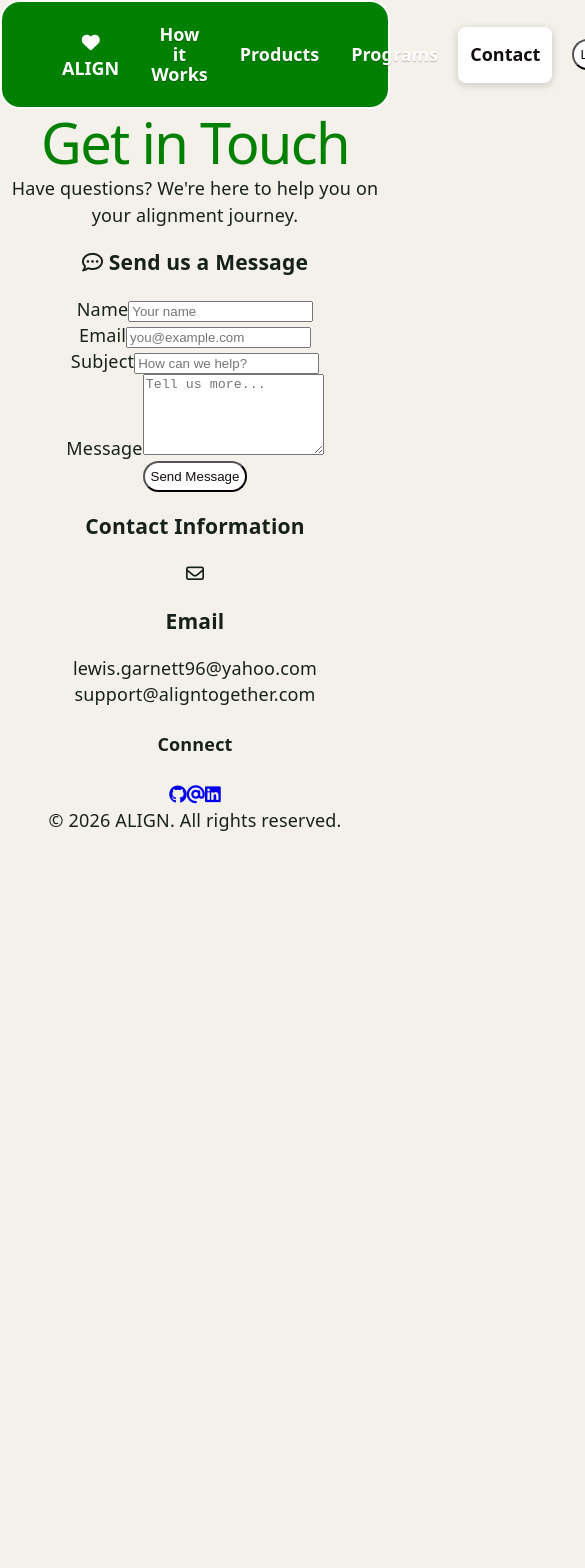
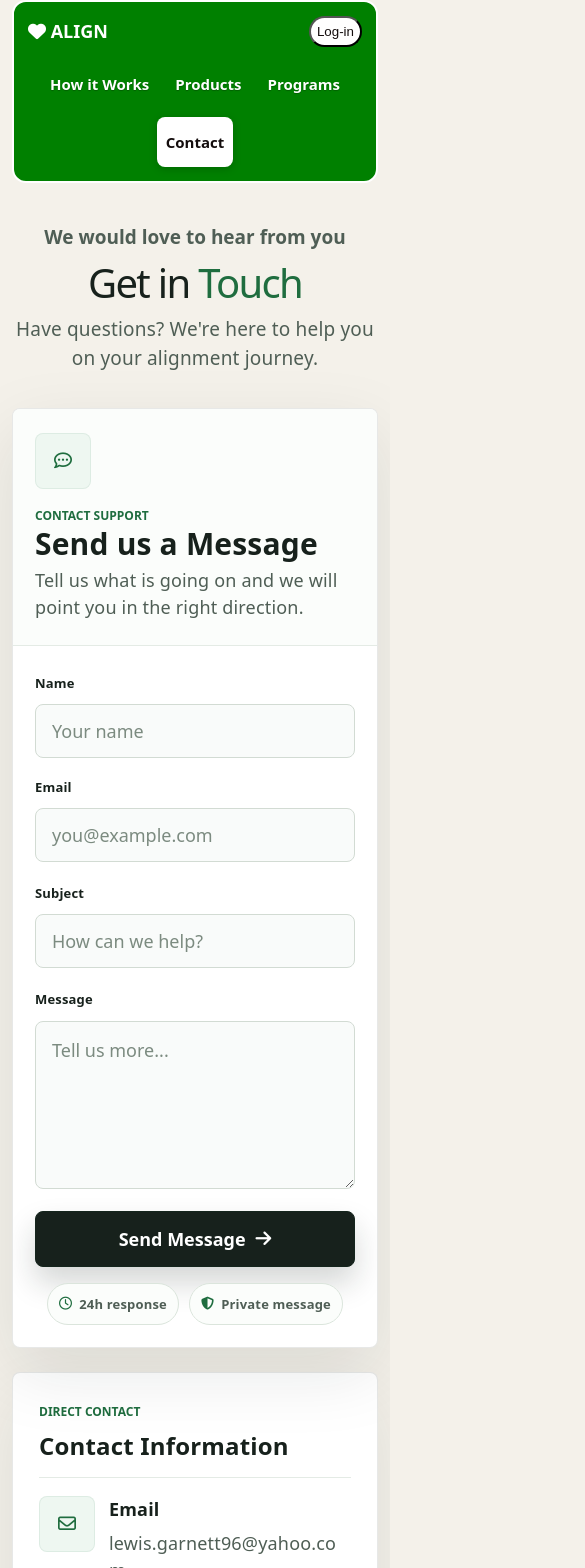
Before and after one commit to lewisg25/react-align-app, a React (Vite) app: page /contact in a window 390 px wide. Shown: the top 1568 px of the page, 585 px wide, since content can reach past the window. Before the commit the page ends 844 px from the top, so only its background shows below. Built offline with nearby package versions, Linux system fonts and the light colour scheme; no server answers.

Commit message:
contact page

```diff
--- a/components/Contact.jsx
+++ b/components/Contact.jsx
@@ -62,6 +62,7 @@ const Contacts = () => {
   return (
     <main className="contact-page">
       <section className="contact-hero">
+        <p className="contact-hero-kicker">We would love to hear from you</p>
         <h1>
           Get in <span>Touch</span>
         </h1>
@@ -70,17 +71,30 @@ const Contacts = () => {
 
       <div className="contact-grid">
         <section className="contact-form-container">
-          <h3>
-            <i className="fa-regular fa-comment-dots" /> Send us a Message
-          </h3>
+          <div className="contact-form-heading">
+            <div className="contact-heading-icon" aria-hidden="true">
+              <i className="fa-regular fa-comment-dots" />
+            </div>
+            <div>
+              <p className="contact-kicker">Contact support</p>
+              <h3>Send us a Message</h3>
+              <p>
+                Tell us what is going on and we will point you in the right
+                direction.
+              </p>
+            </div>
+          </div>
 
           {isSubmitted ? (
             <div className="success-message">
+              <div className="success-icon" aria-hidden="true">
+                <i className="fa-solid fa-check" />
+              </div>
               <h4>Thanks, {formData.name}!</h4>
               <p>Your message has been sent. We'll get back to you shortly.</p>
             </div>
           ) : (
-            <form onSubmit={handleSubmit}>
+            <form className="contact-form" onSubmit={handleSubmit}>
               <div className="form-row">
                 {contactFields.slice(0, 2).map((field) => (
                   <ContactField
@@ -111,14 +125,27 @@ const Contacts = () => {
               </div>
 
               <button type="submit" className="btn-solid btn-full">
-                Send Message
+                <span>Send Message</span>
+                <i className="fa-solid fa-arrow-right" aria-hidden="true" />
               </button>
+
+              <div className="contact-form-meta" aria-label="Contact details">
+                <span>
+                  <i className="fa-regular fa-clock" aria-hidden="true" /> 24h
+                  response
+                </span>
+                <span>
+                  <i className="fa-solid fa-shield-halved" aria-hidden="true" />{" "}
+                  Private message
+                </span>
+              </div>
             </form>
           )}
         </section>
 
         <aside className="contact-sidebar">
           <div className="info-card">
+            <p className="contact-kicker">Direct contact</p>
             <h3>Contact Information</h3>
             <div className="info-item">
               <div className="info-icon">
@@ -130,6 +157,10 @@ const Contacts = () => {
                 <p>support@aligntogether.com</p>
               </div>
             </div>
+            <div className="info-note">
+              <i className="fa-regular fa-circle-check" aria-hidden="true" />
+              <span>Best for account help, program questions, and support.</span>
+            </div>
           </div>
         </aside>
       </div>
--- a/src/index.css
+++ b/src/index.css
@@ -1308,6 +1308,316 @@
      width: 100%;
    }
 
+   /* =========================
+   CONTACT
+========================= */
+   .contact-page {
+     width: min(1120px, calc(100% - 32px));
+     margin: 0 auto;
+     padding: 62px 0 78px;
+     text-align: left;
+   }
+
+   .contact-hero {
+     display: grid;
+     gap: 10px;
+     margin-bottom: 34px;
+     text-align: center;
+   }
+
+   .contact-hero-kicker {
+     margin: 0;
+     color: #1f6d3f;
+     font-size: 14px;
+     font-weight: 800;
+     letter-spacing: 0;
+   }
+
+   .contact-hero h1 {
+     margin: 0;
+     color: #17211c;
+     font-size: 54px;
+     line-height: 1.06;
+   }
+
+   .contact-hero h1 span {
+     color: #1f6d3f;
+   }
+
+   .contact-hero p {
+     width: min(620px, 100%);
+     margin: 0 auto;
+     color: #4f5e55;
+     font-size: 19px;
+     line-height: 1.55;
+   }
+
+   .contact-grid {
+     display: grid;
+     grid-template-columns: minmax(0, 1.55fr) minmax(300px, 0.85fr);
+     gap: 24px;
+     align-items: start;
+   }
+
+   .contact-form-container,
+   .info-card {
+     overflow: hidden;
+     border: 1px solid rgba(23, 33, 28, 0.1);
+     border-radius: 8px;
+     background: #fff;
+     box-shadow: 0 24px 70px rgba(23, 33, 28, 0.1);
+   }
+
+   .contact-form-container {
+     position: relative;
+     padding: 34px;
+   }
+
+   .contact-form-heading {
+     display: grid;
+     grid-template-columns: 56px 1fr;
+     gap: 18px;
+     align-items: start;
+     margin: -34px -34px 26px;
+     padding: 32px 34px 28px;
+     border-bottom: 1px solid #e4ebe5;
+     background: #fbfdfb;
+   }
+
+   .contact-heading-icon,
+   .success-icon,
+   .info-icon {
+     display: inline-flex;
+     align-items: center;
+     justify-content: center;
+     width: 56px;
+     height: 56px;
+     border-radius: 8px;
+     background: #eef7f1;
+     color: #1f6d3f;
+     box-shadow: inset 0 0 0 1px rgba(31, 109, 63, 0.08);
+   }
+
+   .contact-form-heading h3 {
+     margin: 2px 0 6px;
+     color: #17211c;
+     font-size: 30px;
+     line-height: 1.15;
+   }
+
+   .contact-form-heading p {
+     color: #4f5e55;
+     line-height: 1.5;
+   }
+
+   .contact-kicker {
+     margin: 0;
+     color: #1f6d3f !important;
+     font-size: 12px;
+     font-weight: 800;
+     letter-spacing: 0;
+     text-transform: uppercase;
+   }
+
+   .contact-form {
+     display: grid;
+     gap: 18px;
+   }
+
+   .form-row {
+     display: grid;
+     grid-template-columns: repeat(2, minmax(0, 1fr));
+     gap: 16px;
+   }
+
+   .contact-form-container .form-group {
+     display: grid;
+     gap: 8px;
+     margin: 0;
+   }
+
+   .contact-form-container label {
+     color: #17211c;
+     font-size: 13px;
+     font-weight: 800;
+   }
+
+   .contact-form-container input,
+   .contact-form-container textarea {
+     width: 100%;
+     box-sizing: border-box;
+     border: 1px solid #d2dbd3;
+     border-radius: 8px;
+     background: #f9fbfa;
+     color: #17211c;
+     font: inherit;
+     outline: none;
+     transition: border-color 0.2s ease, box-shadow 0.2s ease,
+       background-color 0.2s ease;
+   }
+
+   .contact-form-container input {
+     min-height: 54px;
+     padding: 0 16px;
+   }
+
+   .contact-form-container textarea {
+     min-height: 168px;
+     padding: 15px 16px;
+     resize: vertical;
+   }
+
+   .contact-form-container input::placeholder,
+   .contact-form-container textarea::placeholder {
+     color: #7c8b80;
+   }
+
+   .contact-form-container input:focus,
+   .contact-form-container textarea:focus {
+     border-color: #1f6d3f;
+     background: #fff;
+     box-shadow: 0 0 0 4px rgba(31, 109, 63, 0.12);
+   }
+
+   .contact-form-container .btn-full {
+     display: inline-flex;
+     align-items: center;
+     justify-content: center;
+     gap: 10px;
+     width: 100%;
+     min-height: 56px;
+     margin-top: 4px;
+     border: 1px solid #15251d;
+     border-radius: 8px;
+     background: #17211c;
+     color: #fff;
+     cursor: pointer;
+     font: inherit;
+     font-weight: 800;
+     box-shadow: 0 16px 30px rgba(23, 33, 28, 0.18);
+     transition: transform 0.2s ease, box-shadow 0.2s ease,
+       background-color 0.2s ease;
+   }
+
+   .contact-form-container .btn-full:hover,
+   .contact-form-container .btn-full:focus-visible {
+     background: #1f6d3f;
+     box-shadow: 0 18px 34px rgba(31, 109, 63, 0.24);
+     transform: translateY(-1px);
+     outline: none;
+   }
+
+   .contact-form-meta {
+     display: flex;
+     align-items: center;
+     justify-content: center;
+     gap: 10px;
+     flex-wrap: wrap;
+     margin-top: -2px;
+     color: #4f5e55;
+     font-size: 13px;
+     font-weight: 700;
+   }
+
+   .contact-form-meta span {
+     display: inline-flex;
+     align-items: center;
+     gap: 7px;
+     min-height: 32px;
+     border: 1px solid #dbe5dc;
+     border-radius: 999px;
+     background: #fbfdfb;
+     padding: 4px 11px;
+   }
+
+   .contact-form-meta i {
+     color: #1f6d3f;
+   }
+
+   .success-message {
+     display: grid;
+     justify-items: center;
+     gap: 10px;
+     border: 1px solid #b9dcc3;
+     border-radius: 8px;
+     background: #f1faf4;
+     color: #185c32;
+     padding: 46px 24px;
+     text-align: center;
+   }
+
+   .success-message h4 {
+     margin: 4px 0 0;
+     color: #17211c;
+     font-size: 24px;
+   }
+
+   .success-message p {
+     color: #4f5e55;
+   }
+
+   .success-icon {
+     background: #1f6d3f;
+     color: #fff;
+   }
+
+   .contact-sidebar {
+     position: sticky;
+     top: 22px;
+   }
+
+   .info-card {
+     display: grid;
+     gap: 18px;
+     padding: 26px;
+   }
+
+   .info-card > h3 {
+     margin: -10px 0 0;
+     color: #17211c;
+     font-size: 24px;
+   }
+
+   .info-item {
+     display: grid;
+     grid-template-columns: 56px 1fr;
+     gap: 14px;
+     align-items: start;
+     border-top: 1px solid #e4ebe5;
+     padding-top: 18px;
+   }
+
+   .info-text h3 {
+     margin: 0 0 8px;
+     color: #17211c;
+     font-size: 18px;
+   }
+
+   .info-text p {
+     overflow-wrap: anywhere;
+     color: #4f5e55;
+     line-height: 1.5;
+   }
+
+   .info-note {
+     display: grid;
+     grid-template-columns: auto 1fr;
+     gap: 10px;
+     align-items: start;
+     border: 1px solid #e1e8e2;
+     border-radius: 8px;
+     background: #fbfdfb;
+     color: #4f5e55;
+     padding: 14px;
+     font-size: 14px;
+     line-height: 1.45;
+   }
+
+   .info-note i {
+     color: #1f6d3f;
+     margin-top: 3px;
+   }
+
    @media (max-width: 700px) {
      .name-grid,
      .dashboard-topbar {
@@ -1355,3 +1665,60 @@
        grid-template-columns: 1fr;
      }
    }
+
+   @media (max-width: 820px) {
+     .navbar {
+       flex-wrap: wrap;
+       justify-content: space-between;
+       gap: 12px;
+       width: calc(100% - 24px);
+       box-sizing: border-box;
+       margin: 0 auto;
+       padding: 14px;
+       border-radius: 14px;
+     }
+
+     .nav-links {
+       order: 3;
+       width: 100%;
+     }
+
+     .nav-links ul {
+       flex-wrap: wrap;
+       justify-content: center;
+     }
+
+     .nav-link {
+       min-height: 36px;
+       padding: 7px 9px;
+       font-size: 15px;
+     }
+
+     .contact-page {
+       width: min(100% - 24px, 680px);
+       padding: 40px 0 56px;
+     }
+
+     .contact-hero h1 {
+       font-size: 40px;
+     }
+
+     .contact-grid,
+     .form-row {
+       grid-template-columns: 1fr;
+     }
+
+     .contact-sidebar {
+       position: static;
+     }
+
+     .contact-form-container {
+       padding: 22px;
+     }
+
+     .contact-form-heading {
+       grid-template-columns: 1fr;
+       margin: -22px -22px 24px;
+       padding: 24px 22px;
+     }
+   }
```
